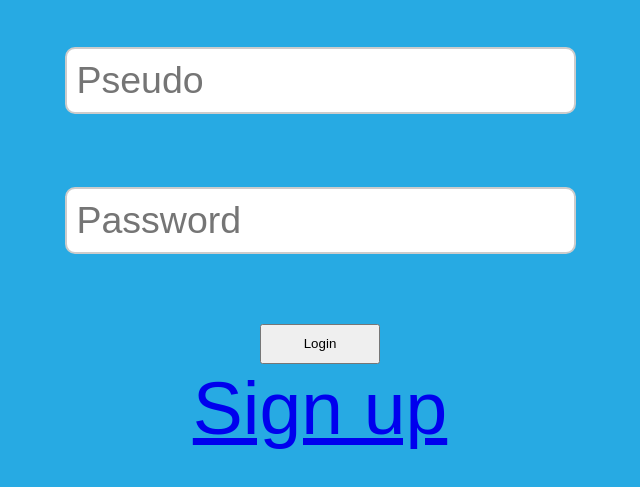
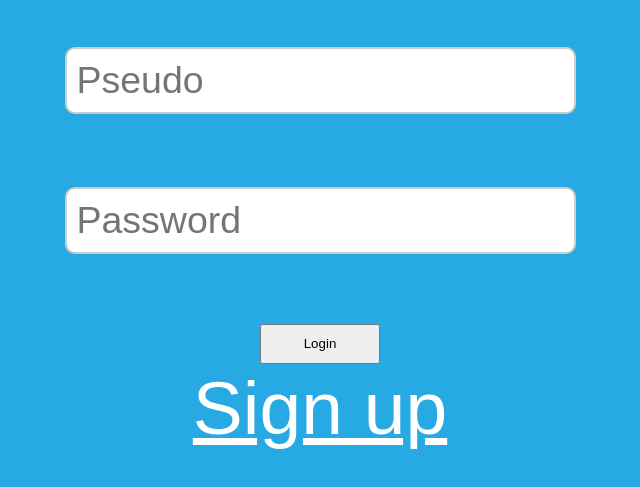
Before and after one commit to Max33270/PHP-E-CommerceWebsite, a PHP site: page /login/index.php in a window 1280 px wide. Shown: the part 313-800 px from the top of the page, without its empty margins (320-960 px from the left). Run offline with PHP 8.4, Linux system fonts and the light colour scheme.

Commit message:
added more visibility for register button login page

```diff
--- a/login/index.php
+++ b/login/index.php
@@ -64,9 +64,9 @@ if (isset($_POST['Pseudo']) && isset($_POST['Password'])) {
             <input id="password" type="password" placeholder="Password" name="Password" required>
           </div>
         </div>
-        <input type="submit" value="Login">
+        <input type="submit" value="Login" class="login_button">
       </form>
-      <a href="../register" >Sign up</a>
+      <a href="../register" class="registeracc">Sign up</a>
       <div><?php if ($error != "") {
         echo $error;
       } ?>
--- a/styles/login.css
+++ b/styles/login.css
@@ -30,3 +30,7 @@ input[type="submit"] {
     width: 120px;
     height: 40px;
 }
+
+a{
+  color: white;
+}
```
